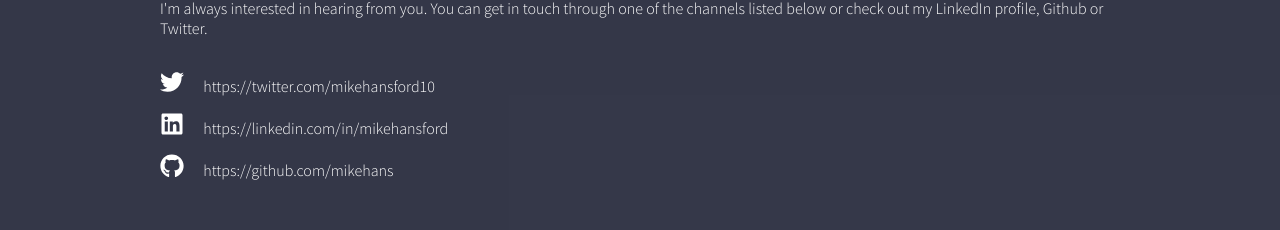
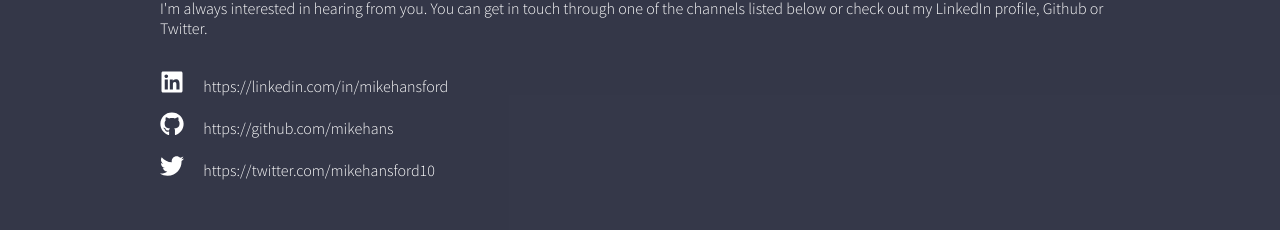
Before and after one commit to mikehans/mh-id-au-nextjs, a Next.js app: page /other-interests in a window 1280 px wide. Shown: the part 668-898 px from the top of the page. Built offline with nearby package versions, Linux system fonts and the light colour scheme.

Commit message:
clean up

```diff
--- a/components/Footer.tsx
+++ b/components/Footer.tsx
@@ -38,14 +38,14 @@ export default function Footer() {
             Loading…
           </iframe> */}
           <ul className={styles.contactList}>
-            <li className={styles.contactListTwitter}>
-              <FontAwesomeIcon icon={faTwitter} className={styles.contactListIcon} /> <Link href={twitterUrl}>{twitterUrl}</Link>
-            </li>
             <li className={styles.contactListLinkedIn}>
             <FontAwesomeIcon icon={faLinkedin} className={styles.contactListIcon} /> <Link href={linkedinUrl}>{linkedinUrl}</Link>
             </li>
             <li className={styles.contactListGithub}>
             <FontAwesomeIcon icon={faGithub} className={styles.contactListIcon}  /> <Link href={githubUrl}>{githubUrl}</Link>
+            </li>
+            <li className={styles.contactListTwitter}>
+              <FontAwesomeIcon icon={faTwitter} className={styles.contactListIcon} /> <Link href={twitterUrl}>{twitterUrl}</Link>
             </li>
           </ul>
           {/* <Contact {...props} /> */}© {new Date().getFullYear()}, Mike
--- a/components/LatestItemsList.tsx
+++ b/components/LatestItemsList.tsx
@@ -3,7 +3,7 @@ import LatestItem from "./LatestItem"
 import styles from "./LatestItemsList.module.css"
 
 function LatestItemsList({list, path}: {list: any, path: string}) {
-  console.log('list :>> ', list);
+  // console.log('list :>> ', list);
   return (
     <section>
         <ul className={styles.cardList}>
```
